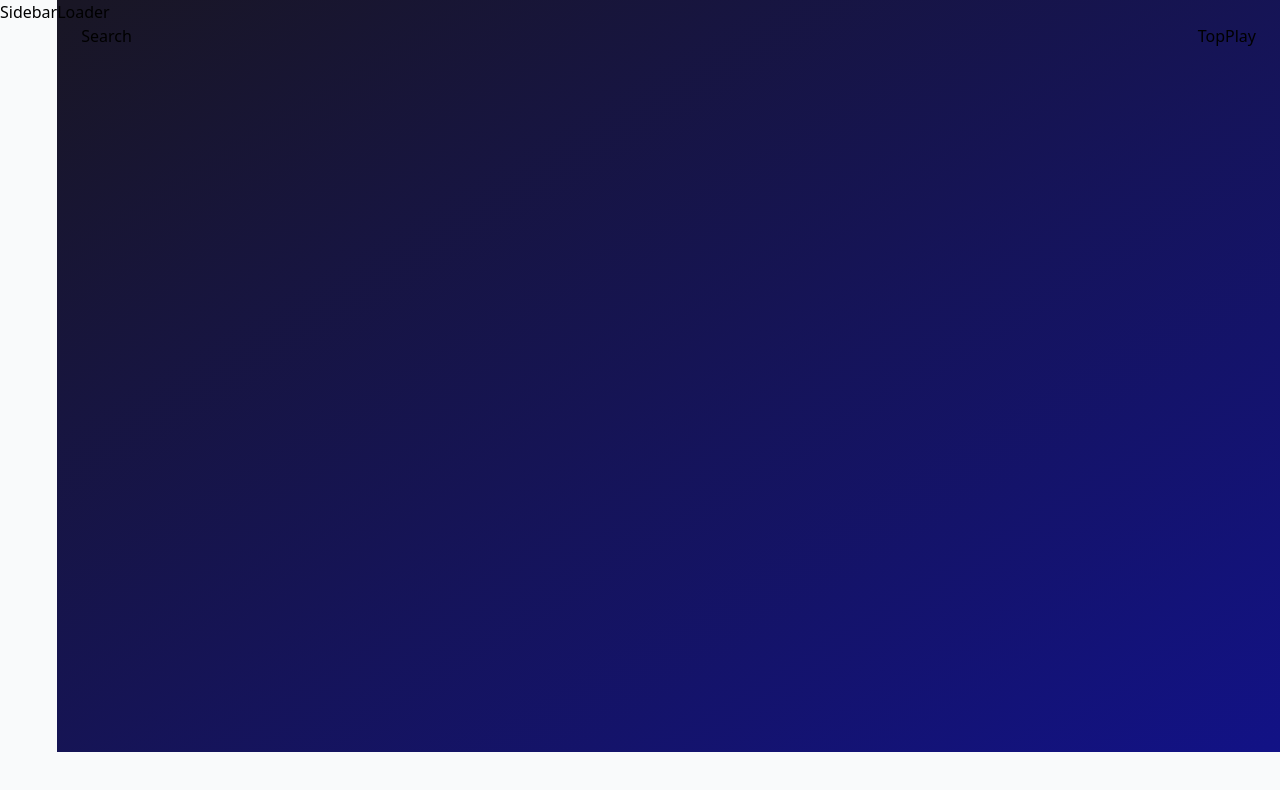
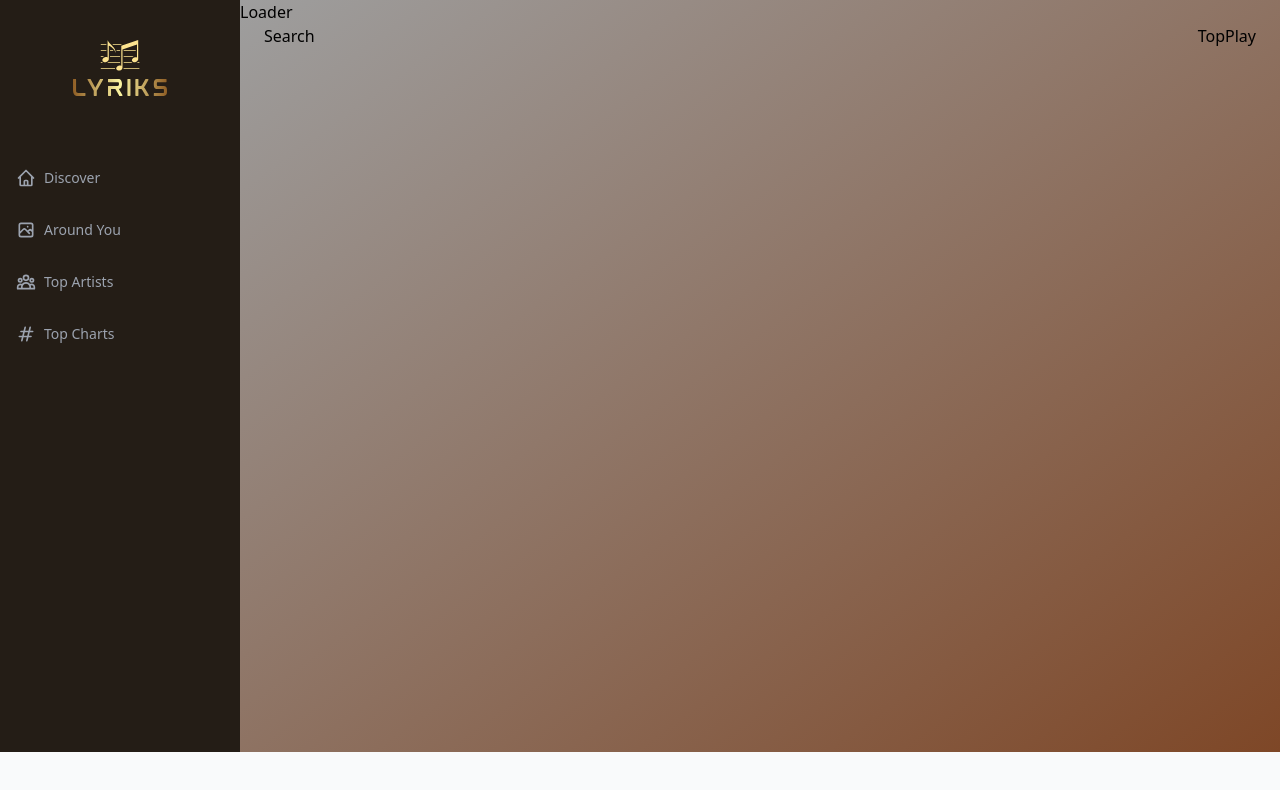
Before and after one commit to dknsapatin/Spotify-Clone, a React (Vite) app: page /search/1 in a window 1280 px wide. Shown: the top 790 px of the page. Built offline with nearby package versions, Linux system fonts and the light colour scheme.

Commit message:
Website & Mobile Sidebar complete

```diff
--- a/src/App.jsx
+++ b/src/App.jsx
@@ -18,7 +18,7 @@ const App = () => {
   return (
     <div className='relative flex'>
       <Sidebar />
-      <div className='flex-1 flex flex-col bg-gradient-to-br from-black to-[#121286]'>
+      <div className='flex-1 flex flex-col bg-gradient-to-br from-[rgb(158,158,158)] to-[rgb(126,71,39)]'>
         <Searchbar />
 
         <div className='px-6 h-[calc(100vh-72px)] overflow-y-scroll hide-scrollbar flex xl:flex-row flex-col-reverse'>
@@ -40,7 +40,7 @@ const App = () => {
       </div>
 
       {activeSong?.title && (
-        <div className='absolute h-28 bottom-0 left-0 right-0 flex animate-slideup bg-gradient-to-br from-white/10 to-[#2a2a80] backdrop-blur-lg rounded-t-3xl z-10'>
+        <div className='absolute h-28 bottom-0 left-0 right-0 flex animate-slideup bg-gradient-to-br from-white/10 to-[rgb(126,71,39)] backdrop-blur-lg rounded-t-3xl z-10'>
           <MusicPlayer />
         </div>
       )}
--- a/src/components/Sidebar.jsx
+++ b/src/components/Sidebar.jsx
@@ -1,5 +1,63 @@
-const Sidebar = () => (
-  <div>Sidebar</div>
+import { useState } from 'react';
+import { NavLink } from 'react-router-dom';
+import { RiCloseLine } from 'react-icons/ri';
+
+import { logo } from '../assets';
+import { links } from '../assets/constants';
+import { HiOutlineMenu } from 'react-icons/hi';
+
+// Navigation Links
+const NavLinks = ({ handleClick }) => (
+  <div className='mt-10'>
+    {/* Map to every link objects from constants.js file */}
+    {links.map((item) => (
+      <NavLink
+        key={item.name}
+        to={item.to} //leads to a display when clicked
+        className='flex flex-row justify-start items-center my-8 text-sm font-medium text-gray-400 hover:text-cyan-400'
+        onClick={() => handleClick && handleClick()}
+      >
+        <item.icon className='mr-2 w-5 h-5' />
+        {item.name}
+      </NavLink>
+    ))}
+  </div>
 );
 
+// Mobile Sidebar
+const Sidebar = () => {
+  const [mobileMenuOpen, setMobileMenuOpen] = useState(false);
+
+  return (
+    <>
+      <div className='md:flex hidden flex-col w-[240px] py-10 px-4 bg-[#241d16]'>
+        <img src={logo} alt='logo' className='w-full h-14 object-contain ' />
+        <NavLinks />
+      </div>
+
+      <div className='absolute md:hidden block top-6 right-3'>
+        {mobileMenuOpen ? (
+          <RiCloseLine
+            onClick={() => setMobileMenuOpen(false)}
+            className='w-6 h-6 text-white mr-2'
+          />
+        ) : (
+          <HiOutlineMenu
+            onClick={() => setMobileMenuOpen(true)}
+            className='w-6 h-6 text-white mr-2'
+          />
+        )}
+      </div>
+      <div
+        className={`absolute top-0 h-screen w-2/3 bg-gradient-to-tl from-white/10 to-[#241d16] backdrop-blur-lg z-10 p-6 md:hidden smooth-transition ${
+          mobileMenuOpen ? `left-0` : `-left-full`
+        }`}
+      >
+        <img src={logo} alt='logo' className='w-full h-14 object-contain ' />
+        <NavLinks handleClick={() => (setMobileMenuOpen = false)} />
+      </div>
+    </>
+  );
+};
+
 export default Sidebar;
--- a/src/components/SongCard.jsx
+++ b/src/components/SongCard.jsx
@@ -4,8 +4,16 @@ import PlayPause from './PlayPause';
 import { playPause, setActiveSong } from '../redux/features/playerSlice';
 
 const SongCard = ({ data, activeSong, isPlaying, song, i }) => {
-  const handlePlayClick = () => {};
-  const handlePauseClick = () => {};
+  const dispatch = useDispatch();
+
+  const handlePlayClick = () => {
+    // dispatch() is the verb of the action/ to play or pause the song
+    dispatch(setActiveSong({ song, data, i }));
+    dispatch(playPause(true));
+  };
+  const handlePauseClick = () => {
+    dispatch(playPause(false));
+  };
 
   // --------------------------------------------------------------------
   return (
--- a/src/pages/Discover.jsx
+++ b/src/pages/Discover.jsx
@@ -17,7 +17,7 @@ const Discover = () => {
   // --------------------------------------------------------------------
   return (
     <div className='flex flex-col'>
-      <div className='w-full flex justify-between items-center sm:flex-row flex-col mt-4 mb-10 bg-red-500'>
+      <div className='w-full flex justify-between items-center sm:flex-row flex-col mt-4 mb-10 '>
         <h2 className='font-bold text-3xl text-left text-white'>Discover</h2>
 
         {/* Drop-Down Genre */}
```
